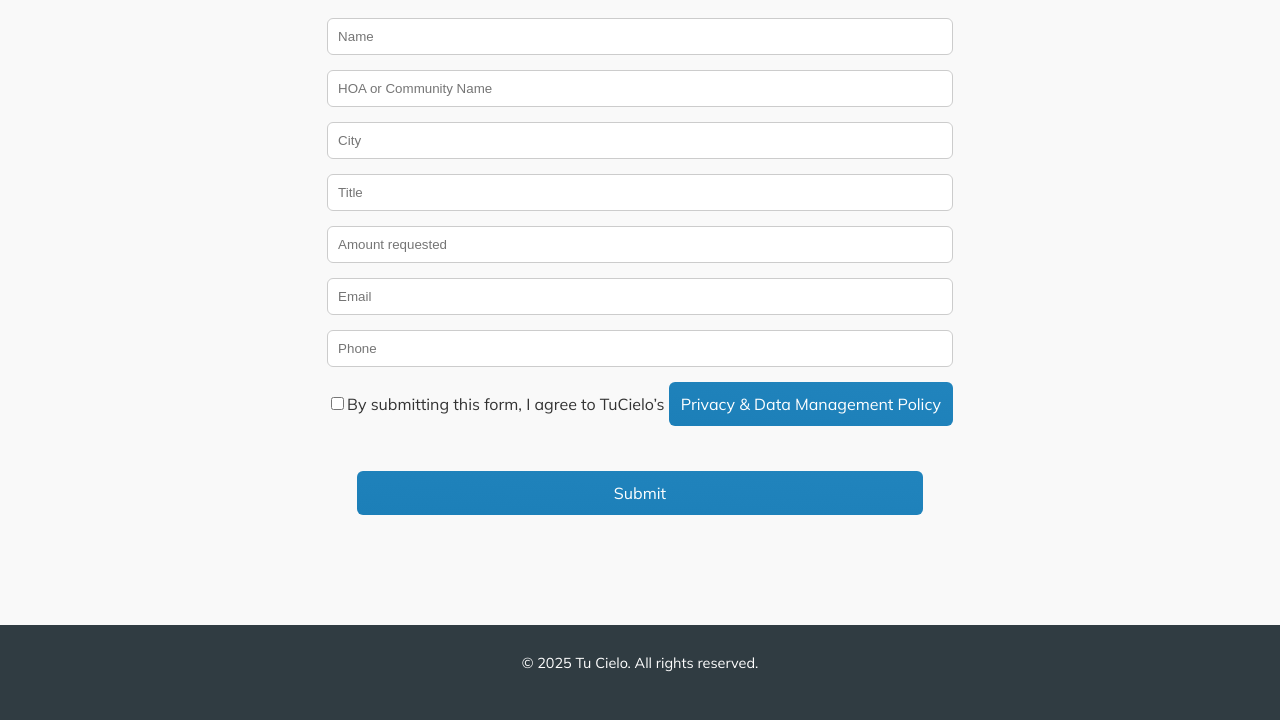
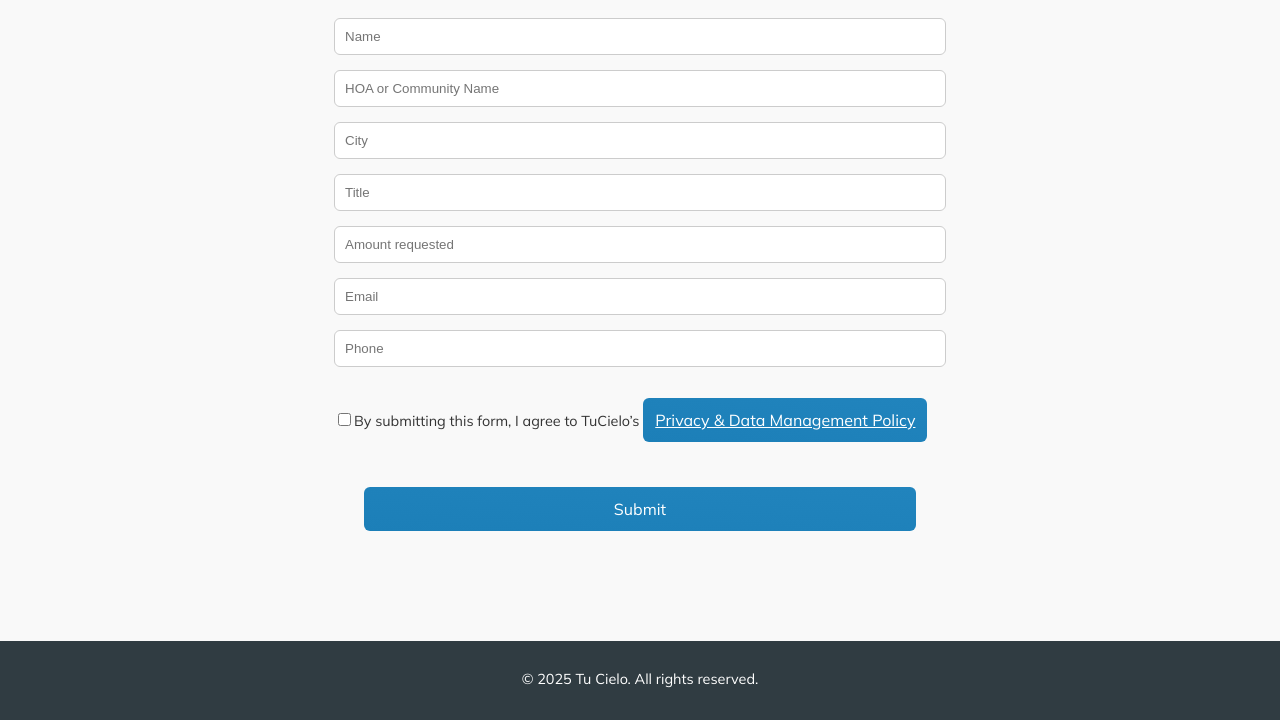
Before and after one commit to MetaCapFin/tu-cielo-site, a React (Create React App) app: page / in a window 1280 px wide. Shown: the part 3035-3755 px from the top of the page. Built offline with nearby package versions, Linux system fonts and the light colour scheme.

Commit message:
Update App.css

```diff
--- a/src/App.css
+++ b/src/App.css
@@ -574,6 +574,21 @@
   color: #333;
 }
 
+.checkbox-container {
+  margin-top: 1rem;
+  font-size: 0.9rem;
+}
+
+.privacy-link {
+  background: none;
+  border: none;
+  color: #007BFF;
+  text-decoration: underline;
+  cursor: pointer;
+  padding: 0;
+  font: inherit;
+}
+
   .header-features .header,
   .header-features .features {
     max-width: 100%;
```
